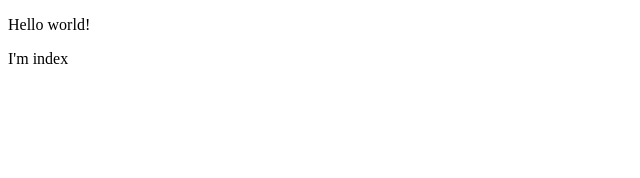
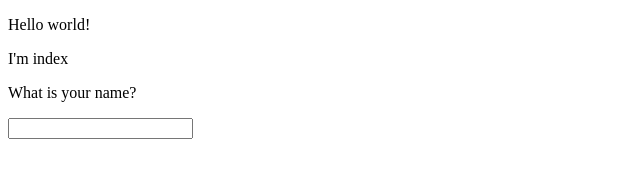
Before and after one commit to roman1306/git-demo, a plain HTML site: page index.html in a window 1280 px wide. Shown: the whole page, without its empty margins (0-640 px from the left). Drawn offline with Linux system fonts and the light colour scheme.

Commit message:
add <p> and <input>

```diff
--- a/index.html
+++ b/index.html
@@ -1,13 +1,17 @@
 <!DOCTYPE html>
 <html>
  <head>
+
   <meta charset="utf-8" />
   <title>index</title>
 
-
  </head>
  <body>
+
   <p>Hello world!</p>
   <p>I'm index</p>
+  <p>What is your name?</p>
+  <input type="text">
+
  </body>
 </html>
```
